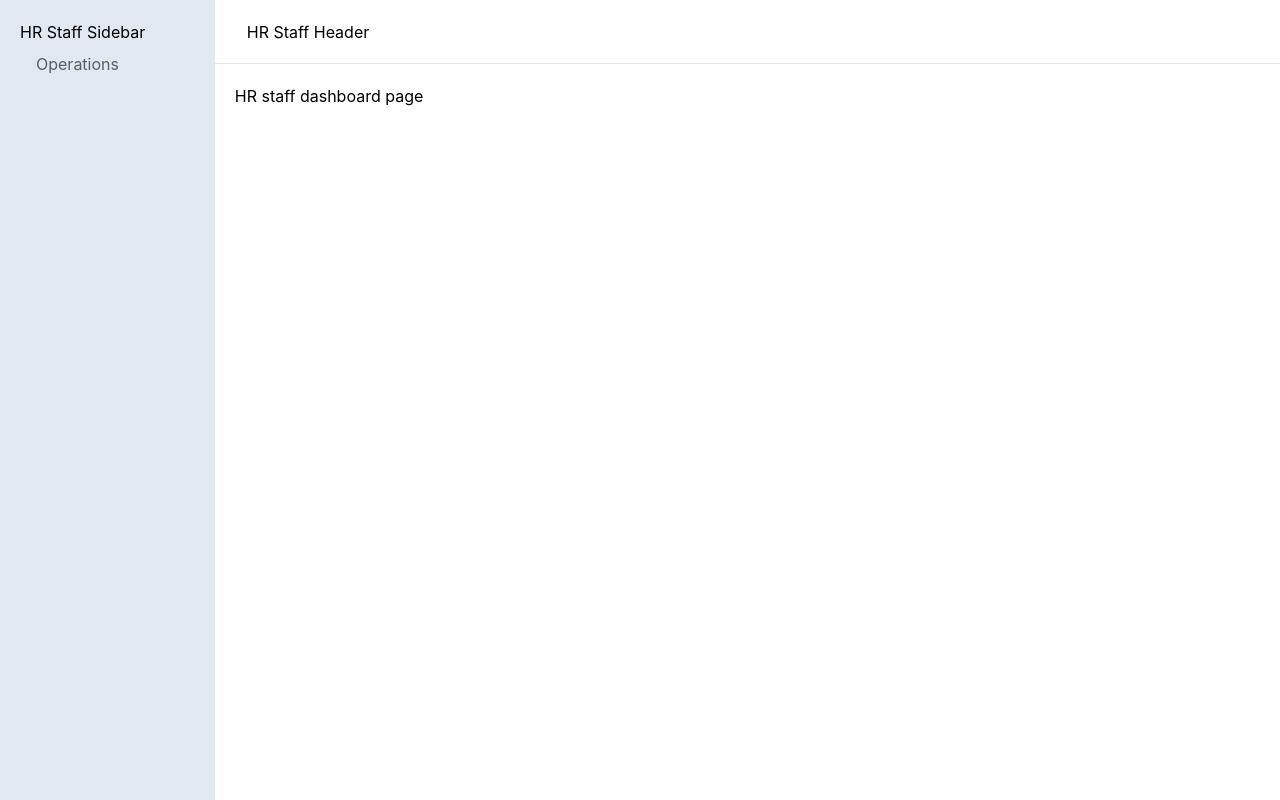
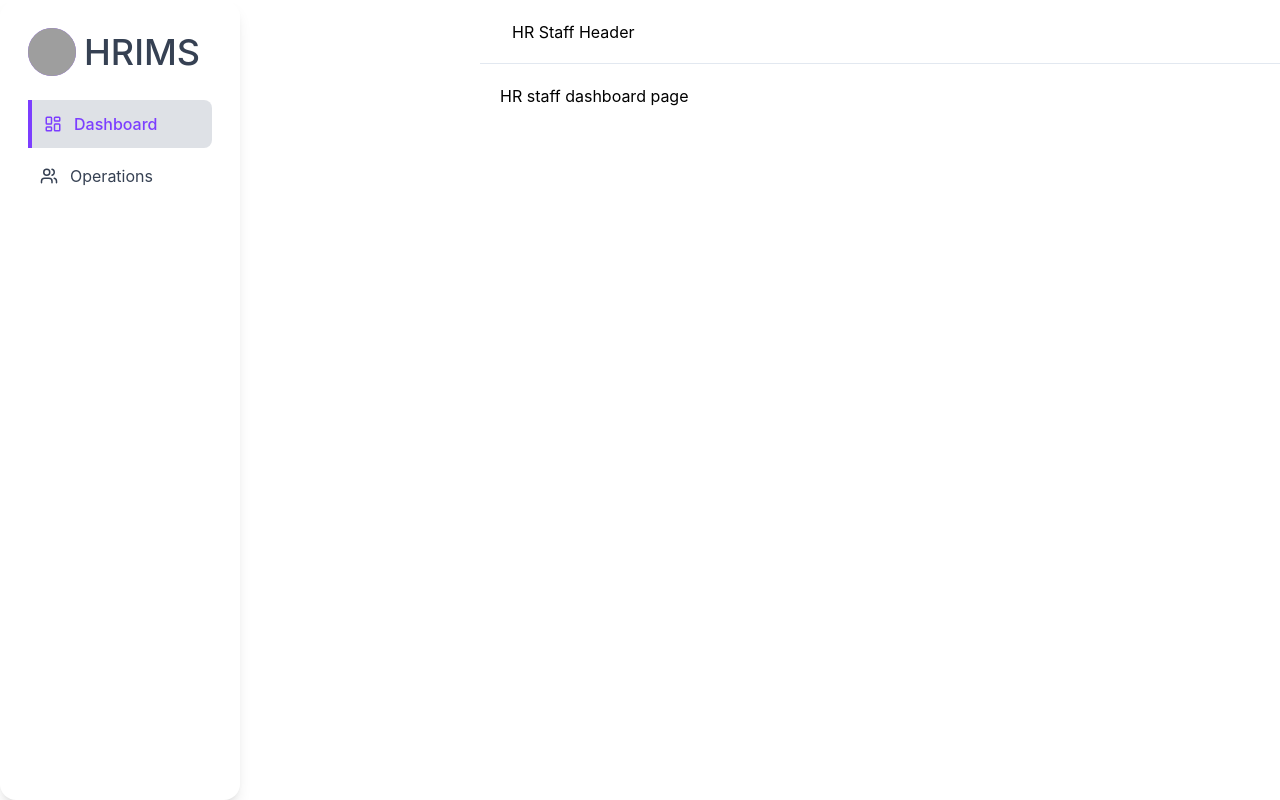
Before and after one commit to dev-St0ic/HR-Internship-Management-System, a React (Vite) app in the folder frontend-hrms/: page /hr-staff in a window 1280 px wide. Built offline with nearby package versions, Linux system fonts and the light colour scheme; grey boxes are pictures that could not be loaded.

Commit message:
Addded new sidebar

```diff
--- /dev/null
+++ b/frontend-hrms/src/common/components/layout/sidebar.jsx
@@ -0,0 +1,46 @@
+import { NavLink } from "react-router-dom";
+
+const baseClass =
+  "block w-full p-3 mt-1 rounded-r-lg transition-colors duration-300 flex items-center gap-3";
+
+const activeClass =
+  "bg-gray-200 border-l-4 border-[#7C3EFF] font-medium text-[#7C3EFF] bg-gray-300/70";
+const inactiveClass = "hover:bg-gray-300/70";
+
+const getNavClass = ({ isActive }) =>
+  `${baseClass} ${isActive ? activeClass : inactiveClass}`;
+
+const Sidebar = ({ links }) => {
+  return (
+    <nav className="h-screen w-60 p-7 bg-[#FFFFFF] overflow-y-auto rounded-2xl text-gray-700 shadow-lg">
+      {/* fixed top-0 left-0 h-screen w-[300px] p-7 bg-[#fafafb] overflow-y-auto */}
+      {/* LOGO */}
+      <div className="flex items-center text-4xl font-medium mb-6">
+        <img
+          src="/image.png"
+          alt="logo"
+          className="w-12 h-12 rounded-full bg-violet-500"
+        />
+        <h1 className="ml-2">HRIMS</h1>
+      </div>
+
+      {/* NAVIGATION */}
+      <ul>
+        {links.map((link) => {
+          const Icon = link.icon;
+
+          return (
+            <li key={link.to}>
+              <NavLink to={link.to} end={link.end} className={getNavClass}>
+                {Icon && <Icon size={18} />}
+                <span>{link.label}</span>
+              </NavLink>
+            </li>
+          );
+        })}
+      </ul>
+    </nav>
+  );
+};
+
+export default Sidebar;
--- a/frontend-hrms/src/portals/hr-admin/components/SideBarLayout.jsx
+++ b/frontend-hrms/src/portals/hr-admin/components/SideBarLayout.jsx
@@ -1,157 +1,23 @@
-import { Outlet, Link as RouterLink } from 'react-router-dom';
-import Link from '@mui/material/Link';
+import { Outlet } from 'react-router-dom';
+import Sidebar from '../../../common/components/layout/sidebar';
+import { LayoutDashboard, Users, FileText, BarChart3, Settings, Shield, UserCheck } from 'lucide-react';
+
+const links = [
+  { to: '/hr-admin', label: 'Dashboard', icon: LayoutDashboard, end: true },
+  { to: '/hr-admin/recruitment', label: 'Recruitment', icon: UserCheck },
+  { to: '/hr-admin/intern-management', label: 'Intern Management', icon: Users },
+  { to: '/hr-admin/staff-management', label: 'Staff Management', icon: UserCheck },
+  { to: '/hr-admin/document-vault', label: 'Document Vault', icon: FileText },
+  { to: '/hr-admin/reports', label: 'Reports & Analytics', icon: BarChart3 },
+  { to: '/hr-admin/system-logs', label: 'System Logs', icon: Shield },
+  { to: '/hr-admin/settings', label: 'Settings', icon: Settings },
+];
 
 const SideBarLayout = () => {
   return (
     <div className='flex min-h-screen bg-slate-50'>
-      <nav className='bg-white border-r border-slate-200 p-5 w-[260px]'>
-        <div className='mb-8'>
-          <h1 className='text-xl font-bold text-indigo-700'>HRIMS</h1>
-          <p className='text-xs text-slate-500'>HR Admin</p>
-        </div>
-
-        <ul className='space-y-2'>
-          <li>
-            <Link
-              component={RouterLink}
-              to='/hr-admin'
-              sx={{
-                display: 'block',
-                px: 2,
-                py: 1,
-                borderRadius: 1.5,
-                color: 'text.primary',
-                textDecoration: 'none',
-                fontWeight: 'bold',
-                backgroundColor: 'grey.100',
-              }}
-            >
-              Dashboard
-            </Link>
-          </li>
-          <li>
-            <Link
-              component={RouterLink}
-              to='/hr-admin/recruitment'
-              sx={{
-                display: 'block',
-                px: 2,
-                py: 1,
-                borderRadius: 1.5,
-                color: 'text.secondary',
-                textDecoration: 'none',
-                '&:hover': { backgroundColor: 'grey.100', color: 'text.primary' },
-              }}
-            >
-              Recruitment
-            </Link>
-          </li>
-          <li>
-            <Link
-              component={RouterLink}
-              to='/hr-admin/intern-management'
-              sx={{
-                display: 'block',
-                px: 2,
-                py: 1,
-                borderRadius: 1.5,
-                color: 'text.secondary',
-                textDecoration: 'none',
-                '&:hover': { backgroundColor: 'grey.100', color: 'text.primary' },
-              }}
-            >
-              Intern Management
-            </Link>
-          </li>
-          <li>
-            <Link
-              component={RouterLink}
-              to='/hr-admin/staff-management'
-              sx={{
-                display: 'block',
-                px: 2,
-                py: 1,
-                borderRadius: 1.5,
-                color: 'text.secondary',
-                textDecoration: 'none',
-                '&:hover': { backgroundColor: 'grey.100', color: 'text.primary' },
-              }}
-            >
-              Staff Management
-            </Link>
-          </li>
-          <li>
-            <Link
-              component={RouterLink}
-              to='/hr-admin/document-vault'
-              sx={{
-                display: 'block',
-                px: 2,
-                py: 1,
-                borderRadius: 1.5,
-                color: 'text.secondary',
-                textDecoration: 'none',
-                '&:hover': { backgroundColor: 'grey.100', color: 'text.primary' },
-              }}
-            >
-              Document Vault
-            </Link>
-          </li>
-          <li>
-            <Link
-              component={RouterLink}
-              to='/hr-admin/reports'
-              sx={{
-                display: 'block',
-                px: 2,
-                py: 1,
-                borderRadius: 1.5,
-                color: 'text.secondary',
-                textDecoration: 'none',
-                '&:hover': { backgroundColor: 'grey.100', color: 'text.primary' },
-              }}
-            >
-              Reports & Analytics
-            </Link>
-          </li>
-          <li>
-            <Link
-              component={RouterLink}
-              to='/hr-admin/system-logs'
-              sx={{
-                display: 'block',
-                px: 2,
-                py: 1,
-                borderRadius: 1.5,
-                color: 'text.secondary',
-                textDecoration: 'none',
-                '&:hover': { backgroundColor: 'grey.100', color: 'text.primary' },
-              }}
-            >
-              System Logs
-            </Link>
-          </li>
-          <li>
-            <Link
-              component={RouterLink}
-              to='/hr-admin/settings'
-              sx={{
-                display: 'block',
-                px: 2,
-                py: 1,
-                borderRadius: 1.5,
-                color: 'text.secondary',
-                textDecoration: 'none',
-                '&:hover': { backgroundColor: 'grey.100', color: 'text.primary' },
-              }}
-            >
-              Settings
-            </Link>
-          </li>
-        </ul>
-      </nav>
-
-      <div className='flex flex-col flex-1'>
+      <Sidebar links={links} />
+      <div className='flex flex-col flex-1 ml-60'>
         <header className='h-16 bg-white border-b border-slate-200 flex items-center justify-between px-8'>
           <div>
             <h2 className='text-xl font-semibold'>HR Admin</h2>
--- a/frontend-hrms/src/portals/hr-staff/components/SideBarLayout.jsx
+++ b/frontend-hrms/src/portals/hr-staff/components/SideBarLayout.jsx
@@ -1,36 +1,18 @@
-import { Outlet, Link as RouterLink } from 'react-router-dom';
-import Link from "@mui/material/Link";
+import { Outlet } from 'react-router-dom';
+import Sidebar from '../../../common/components/layout/sidebar';
+import { LayoutDashboard, Users, FileText, BarChart3, Settings } from 'lucide-react';
 
+const links = [
+  { to: '/hr-staff', label: 'Dashboard', icon: LayoutDashboard, end: true },
+  { to: '/hr-staff/operations', label: 'Operations', icon: Users },
+  // Add more links as needed
+];
 
 const SideBarLayout = () => {
   return (
     <div className="flex min-h-screen">
-      <nav className="bg-slate-200 p-5 w-[250px]">
-        <h2>HR Staff Sidebar</h2>
-        <ul>
-          <li className="mb-2">
-            <Link component={RouterLink} to="/hr-staff/operations" sx={{
-                display: "block",
-                px: 2,
-                py: 1,
-                borderRadius: 1.8,
-                color: "text.secondary",
-                textDecoration: "none",
-                transition: "background-color 150ms, color 150ms, box-shadow 150ms",
-                "&:hover": {
-                    backgroundColor: "grey.500",
-                    color: "text.primary",
-                    boxShadow: "0 6px 18px rgba(0, 0, 0, 0.36)",
-                },
-                }}
-            >
-                Operations
-            </Link>
-          </li>
-          {/* <li><Link to="/supervisor">Dashboard</Link></li> */}
-        </ul>
-      </nav>
-      <div className="row w-full">
+      <Sidebar links={links} />
+      <div className="flex-1 ml-60">
         <header className="h-16 border-b border-slate-200 flex items-center px-8">
           HR Staff Header
         </header>
--- a/frontend-hrms/src/portals/interns/layouts/InternLayout.jsx
+++ b/frontend-hrms/src/portals/interns/layouts/InternLayout.jsx
@@ -1,14 +1,32 @@
 import { Outlet } from "react-router-dom";
-import Sidebar from "../components/Sidebar";
+import Sidebar from '../../../common/components/layout/sidebar';
+import {
+  LayoutDashboard,
+  User2,
+  ClipboardList,
+  CalendarCheck,
+  FileText,
+  NotebookPen,
+  Settings,
+  Bell,
+} from "lucide-react";
+
+const links = [
+  { to: '/intern', label: 'Dashboard', icon: LayoutDashboard, end: true },
+  { to: '/intern/profile', label: 'Profile', icon: User2 },
+  { to: '/intern/tasks', label: 'Tasks', icon: ClipboardList },
+  { to: '/intern/attendance', label: 'Attendance', icon: CalendarCheck },
+  { to: '/intern/documents', label: 'Documents', icon: FileText },
+  { to: '/intern/evaluation', label: 'Evaluation', icon: NotebookPen },
+  { to: '/intern/settings', label: 'Settings', icon: Settings },
+  { to: '/intern/notifications', label: 'Notifications', icon: Bell },
+];
 
 export default function InternLayout() {
   return (
-    <div className="flex ">
-      {/* Sidebar should always be visible*/}
-      <Sidebar />
-
-      {/* Main content area */}
-      <div className="flex-1 p-6">
+    <div className="flex">
+      <Sidebar links={links} />
+      <div className="flex-1 ml-60 p-6">
         <Outlet />
       </div>
     </div>
--- a/frontend-hrms/src/portals/supervisor/layouts/SupervisorLayout.jsx
+++ b/frontend-hrms/src/portals/supervisor/layouts/SupervisorLayout.jsx
@@ -1,13 +1,16 @@
-import { Outlet, Link } from "react-router-dom";
+import { Outlet } from "react-router-dom";
+import Sidebar from '../../../common/components/layout/sidebar';
+import { LayoutDashboard } from 'lucide-react';
+
+const links = [
+  { to: '/supervisor', label: 'Dashboard', icon: LayoutDashboard, end: true },
+];
 
 const SupervisorLayout = () => {
   return (
     <div className="flex min-h-screen">
-      <nav className="bg-slate-200 p-5 w-250px">
-        <h2>Supervisor Sidebar</h2>
-        <ul>{/* <li><Link to="/supervisor">Dashboard</Link></li> */}</ul>
-      </nav>
-      <div className="row w-full">
+      <Sidebar links={links} />
+      <div className="flex-1 ml-60">
         <header className="h-16 border-b border-slate-200 flex items-center px-8">
           Supervisor Header
         </header>
```
Also changed, not shown: 1 other file (tests, documents, lock files or other folders).
